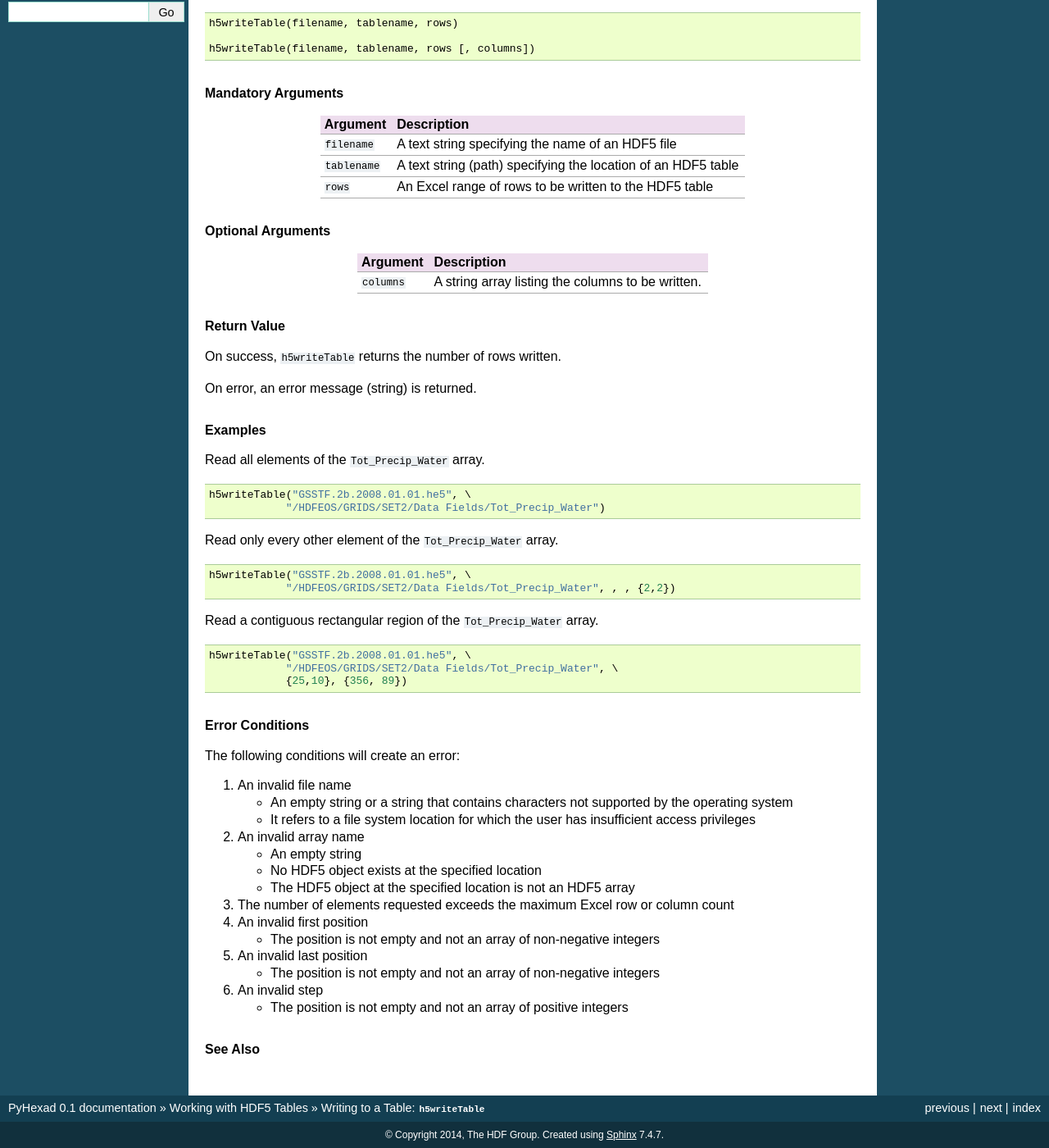
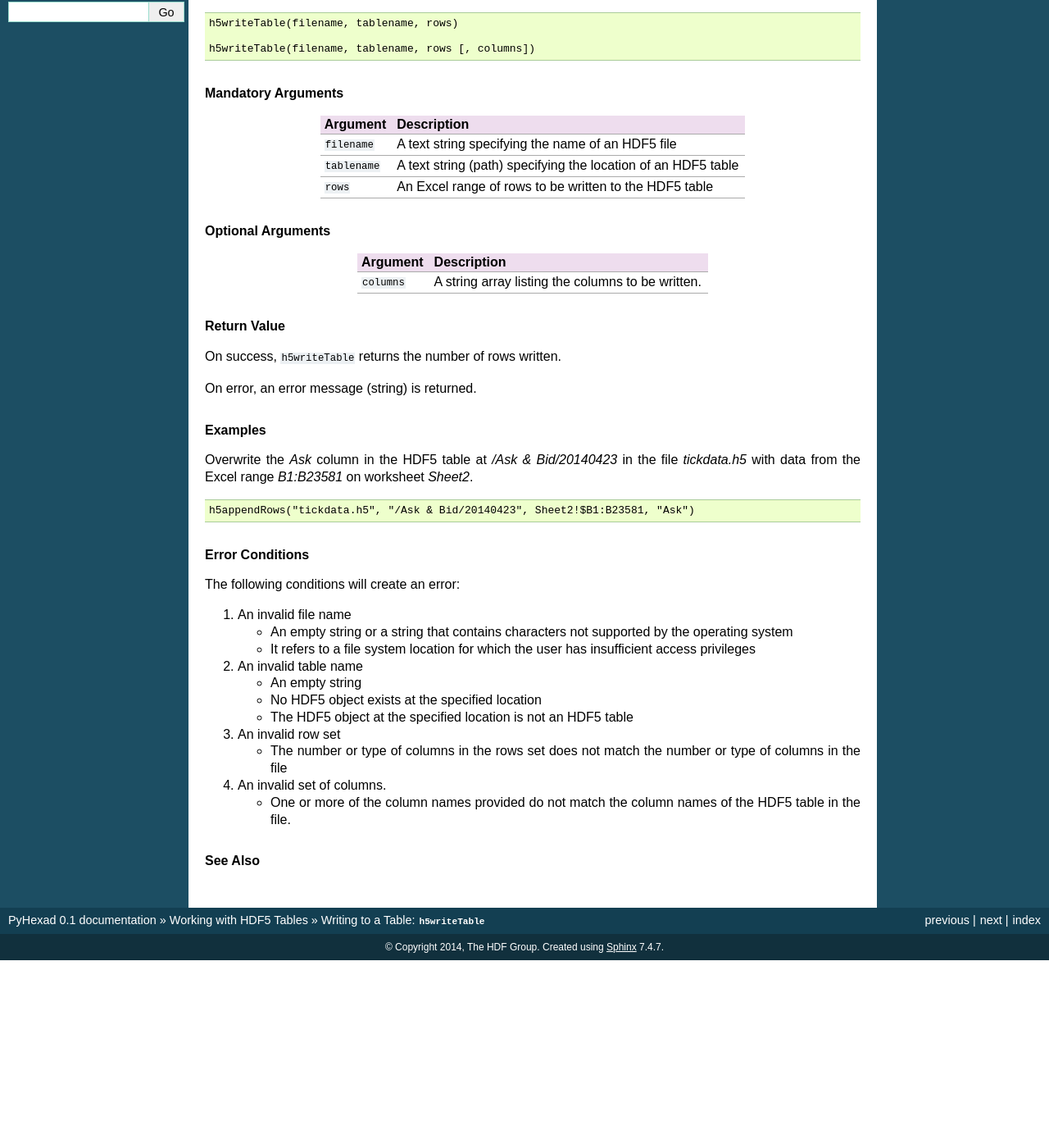
Before and after one commit to HDFGroup/PyHexad, a Sphinx documentation site: the page built from docs/tables/h5writeTable.rst, in a window 1280 px wide and 1400 px high, scrolled down 261 px. Shown: the whole window at 82% size. Built offline with Sphinx 7.4.7, drawn with Linux system fonts in a browser that asks for light colours; after the commit the page ends 1432 px from its top, so only the background shows below that; some of the changed text lies outside the part shown.

Commit message:
Documentation updates.

```diff
--- a/docs/tables/h5writeTable.rst
+++ b/docs/tables/h5writeTable.rst
@@ -4,14 +4,14 @@
 Writing to a Table: ``h5writeTable``
 ------------------------------------
 
-``h5writeTable`` writes rows to an HDF5 table. Existing rows will
-be overwritten, or the table extended as necessary. The write
+``h5writeTable`` writes rows to an existing HDF5 table. The write
 operation can be restricted to a subset of columns.
 
 .. caution::
-   Unless the table is empty, this is generally not an append operation
-   and will result in existing rows being overwritten. Use
-   :ref:`h5appendRows` for appending rows to an HDF5 table.
+   **This is a destructive operation.** Existing rows will be overwritten, or
+   the table extended as necessary. Unless the table is empty, this is
+   not an append operation. Use `h5appendRows` to append rows to an HDF5 table.
+
 
 .. rubric:: Excel UDF Syntax
 
@@ -53,27 +53,13 @@
 
 .. rubric:: Examples
 
-Read all elements of the ``Tot_Precip_Water`` array.
+Overwrite the `Ask` column in the HDF5 table at `/Ask & Bid/20140423` in the
+file `tickdata.h5` with data from the Excel range `B1:B23581` on worksheet
+`Sheet2`.
 
 ::
 
-   h5writeTable("GSSTF.2b.2008.01.01.he5", \
-               "/HDFEOS/GRIDS/SET2/Data Fields/Tot_Precip_Water")
-
-Read only every other element of the ``Tot_Precip_Water`` array.
-
-::
-
-   h5writeTable("GSSTF.2b.2008.01.01.he5", \
-               "/HDFEOS/GRIDS/SET2/Data Fields/Tot_Precip_Water", , , {2,2})
-
-Read a contiguous rectangular region of the ``Tot_Precip_Water`` array.
-
-::
-
-   h5writeTable("GSSTF.2b.2008.01.01.he5", \
-               "/HDFEOS/GRIDS/SET2/Data Fields/Tot_Precip_Water", \
-	       {25,10}, {356, 89})
+   h5appendRows("tickdata.h5", "/Ask & Bid/20140423", Sheet2!$B1:B23581, "Ask")
 
 
 .. rubric:: Error Conditions
@@ -87,26 +73,21 @@
    * It refers to a file system location for which the user has insufficient
      access privileges
 
-2. An invalid array name
+2. An invalid table name
 
    * An empty string
    * No HDF5 object exists at the specified location
-   * The HDF5 object at the specified location is not an HDF5 array
+   * The HDF5 object at the specified location is not an HDF5 table
 
-3. The number of elements requested exceeds the maximum Excel row
-   or column count
+3. An invalid row set
 
-4. An invalid first position
+   * The number or type of columns in the rows set does not match the
+     number or type of columns in the file
 
-   * The position is not empty and not an array of non-negative integers
+4. An invalid set of columns.
 
-5. An invalid last position
-
-   * The position is not empty and not an array of non-negative integers
-
-6. An invalid step
-
-   * The position is not empty and not an array of positive integers
+   * One or more of the column names provided do not match the
+     column names of the HDF5 table in the file.
 
 
 .. rubric:: See Also
```
